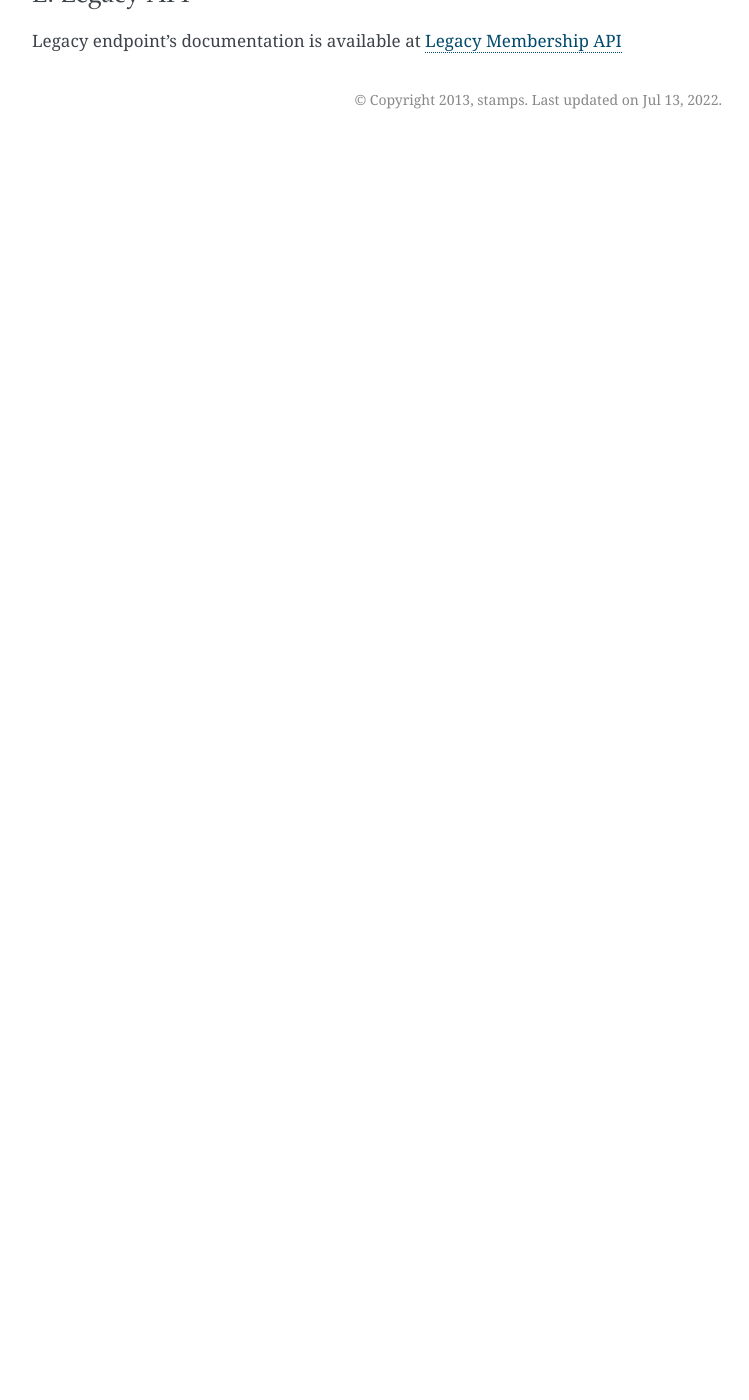
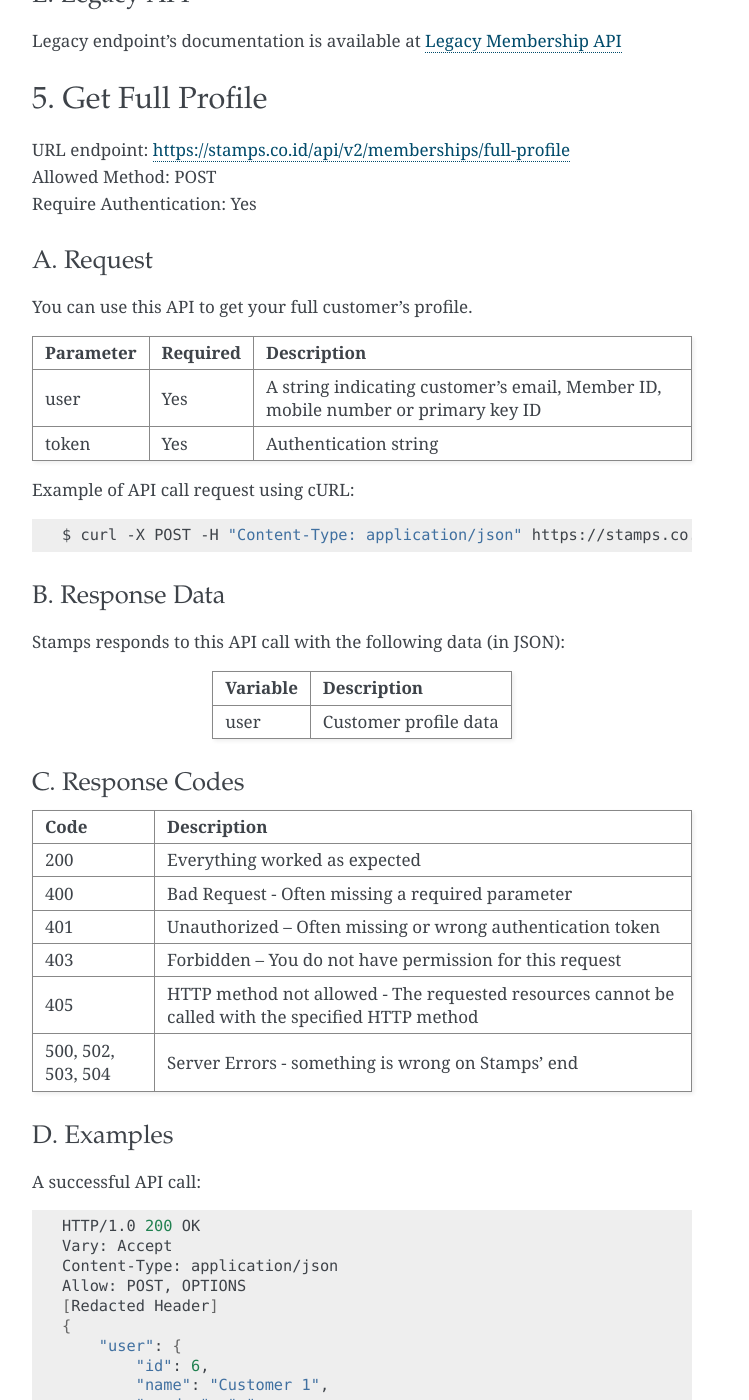
Before and after one commit to ui/stamps-api-docs, a Sphinx documentation site: the page built from source/customer_api.rst, in a window 1280 px wide and 1400 px high, scrolled down 9516 px. Shown: the whole window, without its empty margins (388-1137 px from the left). Built offline with Sphinx 7.4.7, drawn with Linux system fonts in a browser that asks for light colours; before the commit the page ends 9655 px from its top, so only the background shows below that; some of the changed text lies outside the part shown.

Commit message:
Get customer full profile API docs

```diff
--- a/source/child_api.rst
+++ b/source/child_api.rst
@@ -16,7 +16,7 @@ You can use this API to add child data to customer.
 ============= =========== =========================
 Parameter     Required    Description
 ============= =========== =========================
-user          Yes         Customer's integer primary key or Card number
+user          Yes         A string indicating customer's email, Member ID, mobile number or primary key ID
 token         Yes         Authentication string
 name          Yes         string
 birthday      Yes         YYYY-MM-DD
--- a/source/customer_api.rst
+++ b/source/customer_api.rst
@@ -493,3 +493,154 @@ E. Legacy API
 -------------
 
 Legacy endpoint's documentation is available at `Legacy Membership API <http://docs.stamps.co.id/en/latest/legacy_customer_api.html>`_
+
+
+
+5. Get Full Profile
+===============
+| URL endpoint: https://stamps.co.id/api/v2/memberships/full-profile
+| Allowed Method: POST
+| Require Authentication: Yes
+
+A. Request
+-----------------------------
+
+You can use this API to get your full customer's profile.
+
+============= =========== =========================
+Parameter     Required    Description
+============= =========== =========================
+user          Yes         A string indicating customer's email, Member ID, mobile number or primary key ID
+token         Yes         Authentication string
+============= =========== =========================
+
+Example of API call request using cURL:
+
+.. code-block :: bash
+
+    $ curl -X POST -H "Content-Type: application/json" https://stamps.co.id/api/v2/memberships/full-profile -i -d '{ "token": "secret", "user": 123}'
+
+
+B. Response Data
+----------------
+Stamps responds to this API call with the following data (in JSON):
+
+=================== ==============================
+Variable            Description
+=================== ==============================
+user                Customer profile data
+=================== ==============================
+
+
+C. Response Codes
+-----------------
+
+=================== ==============================
+Code                Description
+=================== ==============================
+200                 Everything worked as expected
+400                 Bad Request - Often missing a
+                    required parameter
+401                 Unauthorized – Often missing or
+                    wrong authentication token
+403                 Forbidden – You do not have
+                    permission for this request
+405                 HTTP method not allowed - The
+                    requested resources cannot be called with the specified HTTP method
+500, 502, 503, 504  Server Errors - something is
+                    wrong on Stamps' end
+=================== ==============================
+
+
+D. Examples
+-----------
+
+A successful API call:
+
+.. code-block :: bash
+
+    HTTP/1.0 200 OK
+    Vary: Accept
+    Content-Type: application/json
+    Allow: POST, OPTIONS
+    [Redacted Header]
+    {
+        "user": {
+            "id": 6,
+            "name": "Customer 1",
+            "gender": "m",
+            "address": "Jl. Meruya Selatan No.5c, RT.4/RW.4, Meruya Utara, Kec. Kembangan, Kota Jakarta Barat, Daerah Khusus Ibukota Jakarta 11610",
+            "is_active": true,
+            "email": "customer1@stamps.co.id",
+            "birthday": "1970-12-01",
+            "phone": "+6281234567890",
+            "has_incorrect_email": false,
+            "has_incorrect_phone": false,
+            "has_incorrect_wa_number": false,
+            "nationality": "Indonesian",
+            "postal_code": "11610",
+            "marital_status": "Married",
+            "religion": "Budha",
+            "wedding_date": "1995-12-01",
+            "location": {
+                "district": {
+                    "id": 1,
+                    "name": "Kembangan"
+                },
+                "regency": {
+                    "id": 2,
+                    "name": "Jakarta Barat"
+                },
+                "province": {
+                    "id": 3,
+                    "name": "Jakarta"
+                }
+            },
+            "children": [
+                {
+                    "birthday": "2099-09-09",
+                    "gender": "f",
+                    "name": "Child 1",
+                    "id": 1
+                },
+                {
+                    "birthday": "2077-07-07",
+                    "gender": "m",
+                    "name": "Child 2",
+                    "id": 2
+                }
+            ],
+            "pets": [
+                {
+                    "id": 1,
+                    "name": "Kat",
+                    "birthday": "1989-04-15",
+                    "type": {
+                        "code": "cat",
+                        "name": "Felines"
+                    }
+                },
+                {
+                    "id": 2,
+                    "name": "Doug",
+                    "birthday": None,
+                    "type": {
+                        "code": "dog",
+                        "name": "Canines"
+                    }
+                },
+            ],
+            "hobbies": [
+                {
+                    'id': 1,
+                    'code': 'stuff',
+                    'name': 'Stuff',
+                },
+                {
+                    'id': 2,
+                    'code': 'things',
+                    'name': 'Things',
+                }
+            ],
+        }
+    }
--- a/source/pet_api.rst
+++ b/source/pet_api.rst
@@ -16,7 +16,7 @@ You can use this API to add pet data to customer.
 ============= =========== =========================
 Parameter     Required    Description
 ============= =========== =========================
-user          Yes         Customer's integer primary key or Card number
+user          Yes         A string indicating customer's email, Member ID, mobile number or primary key ID
 token         Yes         Authentication string
 name          Yes         string
 type          Yes         "cat" or "dog" or etc
```
Also changed, not shown: other parts of source/child_api.rst (+1 -1 lines).
